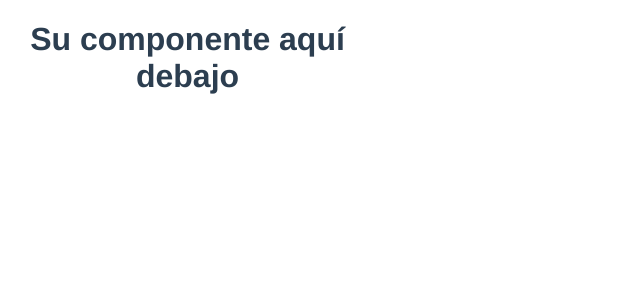
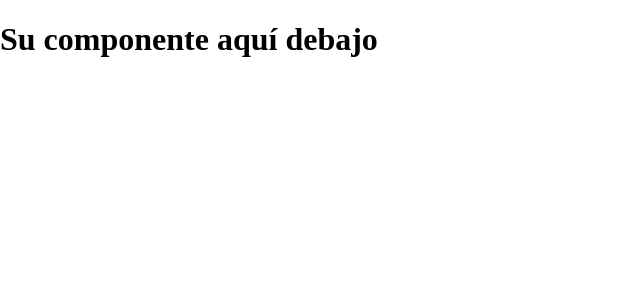
Before and after one commit to fecocode/v-log, a Vue app: page / in a window 1280 px wide. Shown: the top 300 px of the page, without its empty margins (0-640 px from the left). Built offline with nearby package versions, Linux system fonts and the light colour scheme.

Commit message:
se termino el componente photo-component

```diff
--- a/src/App.vue
+++ b/src/App.vue
@@ -3,29 +3,7 @@
 </template>
 
 <style>
-#app {
-  font-family: Avenir, Helvetica, Arial, sans-serif;
-  -webkit-font-smoothing: antialiased;
-  -moz-osx-font-smoothing: grayscale;
-  text-align: center;
-  color: #2c3e50;
-}
-
-#nav {
-  padding: 30px;
-}
-
-#nav a {
-  font-weight: bold;
-  color: #2c3e50;
-}
-
-#nav a.router-link-exact-active {
-  color: #42b983;
-}
     body{
         margin: 0;
-        width: 375px;
-        height: 812px;
     }
 </style>
--- a/src/components/PhotoComponent.vue
+++ b/src/components/PhotoComponent.vue
@@ -1,6 +1,6 @@
 <template>
     <div>
-        <img src="https://i.pinimg.com/564x/1c/d8/77/1cd8779f1b9dd4f4e0b1ade34c57f93c.jpg" alt="">
+        <img :src="pictureBackground" alt="imagen de fondo">
         <div class="photograf">Avatar fotografo</div>
         <div class="btn"></div>
     </div>
@@ -8,7 +8,10 @@
 
 <script>
 export default {
-    name: 'PhotoComponent'
+    name: 'PhotoComponent',
+    props: {
+        pictureBackground: String
+    }
 }
 </script>
 
@@ -20,7 +23,6 @@ export default {
     .photograf{
         position: relative;
         top: -80px;
-        left: -100px;
         color: #fff;
         font-size: 1.5rem;
     }
--- a/src/views/PhotoComponentView.vue
+++ b/src/views/PhotoComponentView.vue
@@ -1,6 +1,6 @@
 <template>
     <div>
-        <photo-component></photo-component>
+        <photo-component :pictureBackground="pictureBackground"></photo-component>
     </div>
 </template>
 
@@ -11,7 +11,7 @@ export default {
     components: { PhotoComponent },
     data() {
         return {
-            // picture: "https://i.pinimg.com/564x/1c/d8/77/1cd8779f1b9dd4f4e0b1ade34c57f93c.jpg"
+            pictureBackground: "https://i.pinimg.com/564x/1c/d8/77/1cd8779f1b9dd4f4e0b1ade34c57f93c.jpg"
         }
     },
 }
```
